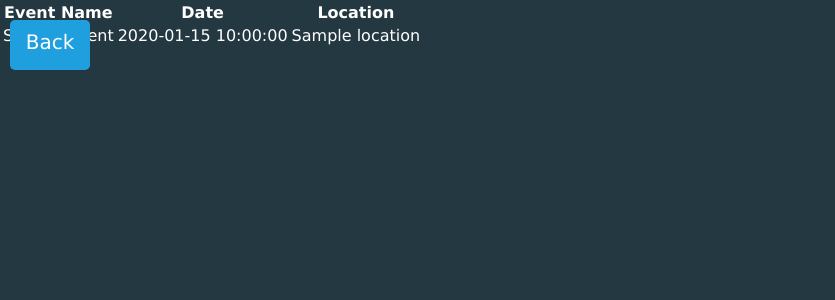
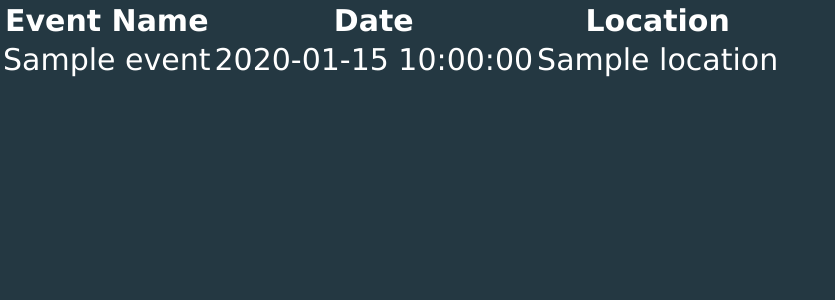
Before and after one commit to kenrhe/eventrpic, a Flask app: page /find in a window 1280 px wide. Shown: the top 300 px of the page, without its empty margins (0-835 px from the left). Run offline with Flask 2, Linux system fonts and the light colour scheme; a database or web service that is not in the repository returns one stand-in record (values such as "Sample title").

Commit message:
Signed By Kenneth Rhee

```diff
--- a/templates/find.html
+++ b/templates/find.html
@@ -31,6 +31,7 @@
 				background-color: hsl(200, 30%, 20%);
 				color: hsl(200, 5%, 100%);
 				font-weight: lighter;
+				font-size: 80px;
 			}
 
 			.title h1{
@@ -76,10 +77,8 @@
 </head>
 
 <body>
-		<a class="button" href="/">Back</a>
-
-        <table>
-          <tr>
+	<table id="events-list">
+	          <tr>
             <td> <strong>Event Name</strong> </td>
             <td> <strong>Date</strong> </td>
             <td> <strong>Location</strong> </td>
@@ -92,5 +91,6 @@
           </tr>
           {% endfor %}
         </table>
+
 </body>
 </html>
```
